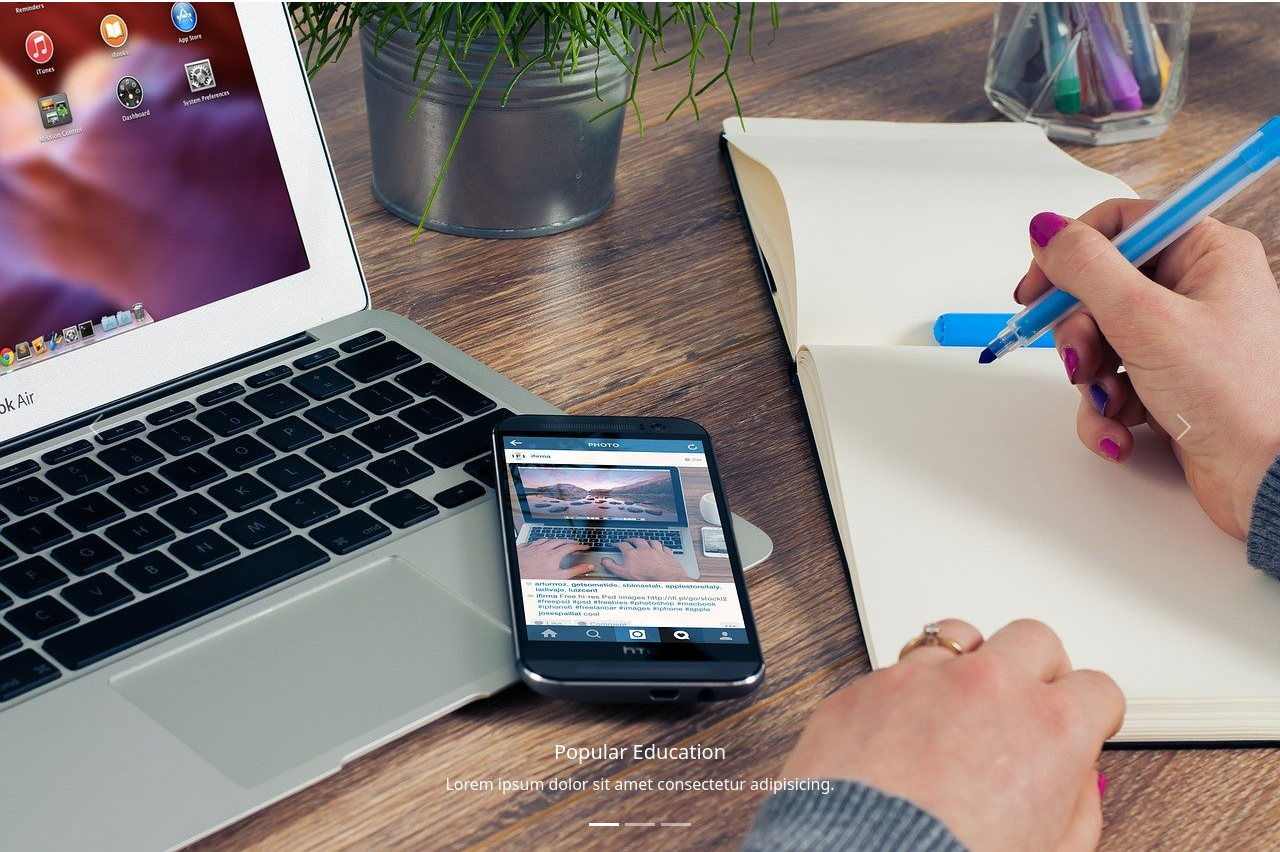
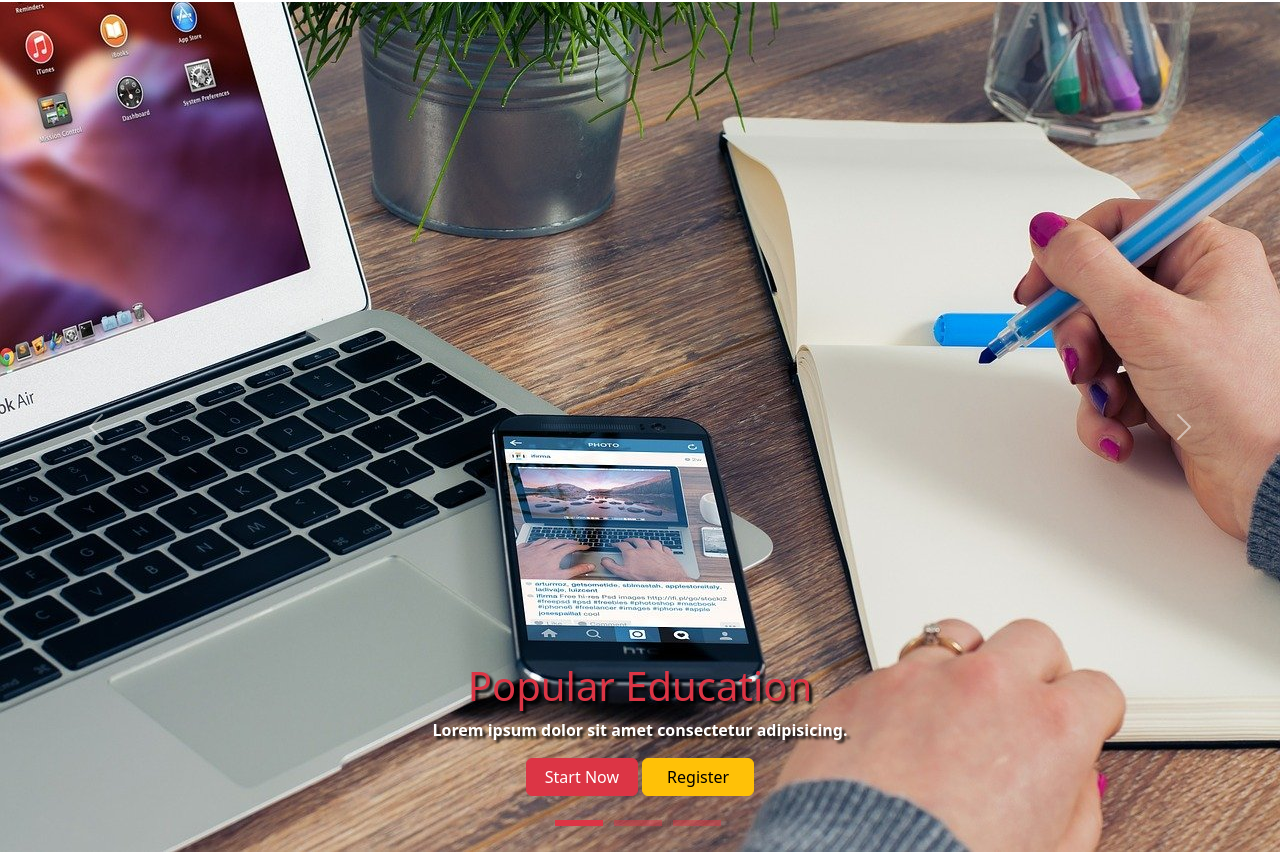
Before and after one commit to meltem-fs/bootstrap-project, a plain HTML site: page index.html in a window 1280 px wide. Shown: the part 86-938 px from the top of the page. Drawn offline with nearby package versions, Linux system fonts and the light colour scheme; files whose address does not match are found by name.

Commit message:
carousel done

```diff
--- a/css/app.css
+++ b/css/app.css
@@ -20,6 +20,27 @@
 
 /*! ------------- 2- CAROUSEL --------------- */
 
+.carousel-caption h5{
+    color: var(--red);
+    font-size: 2.5rem;
+   text-shadow: 3px 3px 3px black;
+}
+.carousel-caption p{
+    text-shadow: 3px 3px 3px black;
+    font-weight: 600;
+}
+.carousel-caption .btn{
+    width: 7rem;
+    margin-bottom: 1rem;
+}
+
+.carousel-indicators button{
+    background-color:var(--red) !important;
+    height: 0.4rem !important;
+    width: 3rem !important;
+    margin-right: 0.5rem !important;
+}
+
 /*! ------------ 3- ABOUT SECTION ----------- */
 
 /*! ------------- 4- INSTRUCTORS -------------*/
--- a/index.html
+++ b/index.html
@@ -74,23 +74,35 @@
   <div class="carousel-inner">
     <div class="carousel-item active">
       <img src="./img/slider1.jpg" class="d-block w-100" alt="img1">
-      <div class="carousel-caption d-none d-sm-block">
+      <div class="carousel-caption d-none d-md-block">
         <h5>Popular Education</h5>
         <p>Lorem ipsum dolor sit amet consectetur adipisicing.</p>
+         <div>
+          <button class="btn btn-danger">Start Now</button>
+          <button class="btn btn-warning">Register</button>
+        </div>
       </div>
     </div>
     <div class="carousel-item">
       <img src="./img/slider2.jpg" class="d-block w-100" alt="img2">
-      <div class="carousel-caption d-none d-sm-block">
+      <div class="carousel-caption d-none d-md-block">
         <h5>Succesfull Future</h5>
         <p>Lorem ipsum dolor sit amet consectetur adipisicing elit.</p>
+        <div>
+          <button class="btn btn-danger">Start Now</button>
+          <button class="btn btn-warning">Register</button>
+        </div>
       </div>
     </div>
     <div class="carousel-item">
       <img src="./img/slider3.jpg" class="d-block w-100" alt="img3">
-      <div class="carousel-caption d-none d-sm-block">
+      <div class="carousel-caption d-none d-md-block">
         <h5>Dream Job</h5>
         <p>Lorem ipsum dolor sit amet consectetur.</p>
+         <div>
+          <button class="btn btn-danger">Start Now</button>
+          <button class="btn btn-warning">Register</button>
+        </div>
       </div>
     </div>
   </div>
```
